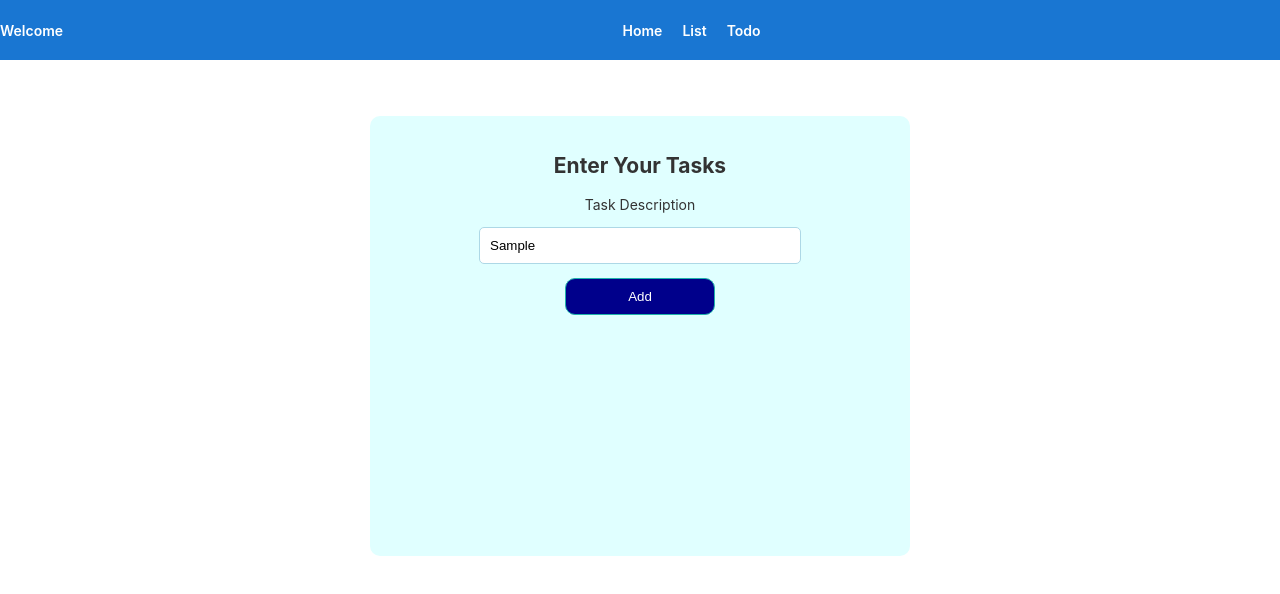
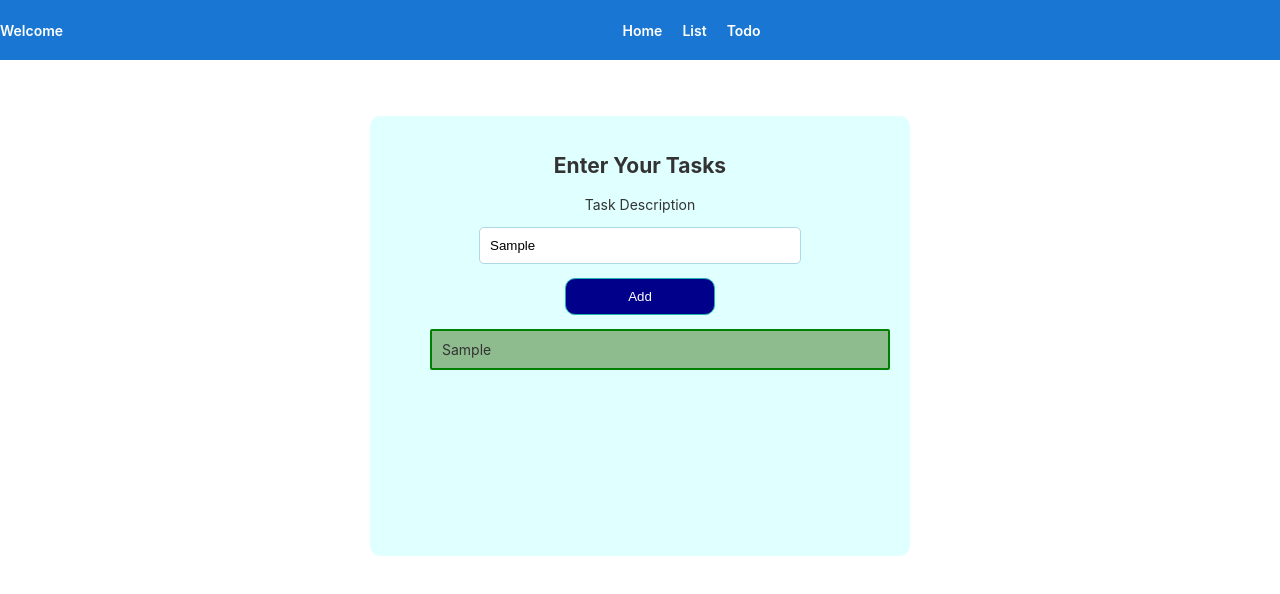
Before and after one commit to rajudandigam/angular, an Angular app: page /todo in a window 1280 px wide. Both pictures are taken after typing "Sample" into the empty fields and a click on the button "Add". Shown: the top 594 px of the page. Built offline with nearby package versions, Linux system fonts and the light colour scheme.

Commit message:
feat: updated add task logic and styles

```diff
--- a/src/app/todo/todo.component.html
+++ b/src/app/todo/todo.component.html
@@ -8,7 +8,17 @@
       <input type="text" id="task" name="task" [(ngModel)]="taskName"/>
     </p>
     <p class="taskAdd">
-      <button type="submit">Add</button>
+      <button type="submit" (click)="addTask()">Add</button>
     </p>
   </form>
+
+  <section>
+    <ul *ngIf=taskList class="task-list">
+      <li *ngFor="let task of taskList">
+        <div class="task" [class.done]="task.done">
+          <span>{{ task.task }}</span>
+        </div>
+      </li>
+    </ul>
+  </section>
 </main>
--- a/src/app/todo/todo.component.scss
+++ b/src/app/todo/todo.component.scss
@@ -27,4 +27,24 @@
       border-radius: 10px;
     }
   }
+
+  .task-list {
+    margin: 0;
+
+    li {
+      list-style-type: none;
+    }
+
+    .task {
+      padding: 10px;
+      background-color: darkseagreen;
+      border: 2px solid green;
+      border-radius:2px;
+      text-align: left;
+    }
+    .done {
+      font-weight: bold;
+      text-decoration: line-through;
+    }
+  }
 }
--- a/src/app/todo/todo.component.ts
+++ b/src/app/todo/todo.component.ts
@@ -8,10 +8,23 @@ import { Component, OnInit } from '@angular/core';
 export class TodoComponent implements OnInit {
 
   taskName: string = '';
+  taskList: {
+    id: number,
+    task: string,
+    done: boolean
+  }[] = [];
 
   constructor() { }
 
   ngOnInit() {
   }
 
+  addTask() {
+    this.taskList.push({
+      id: Math.random() * 1000,
+      task: this.taskName,
+      done: false
+    })
+  }
+
 }
```
